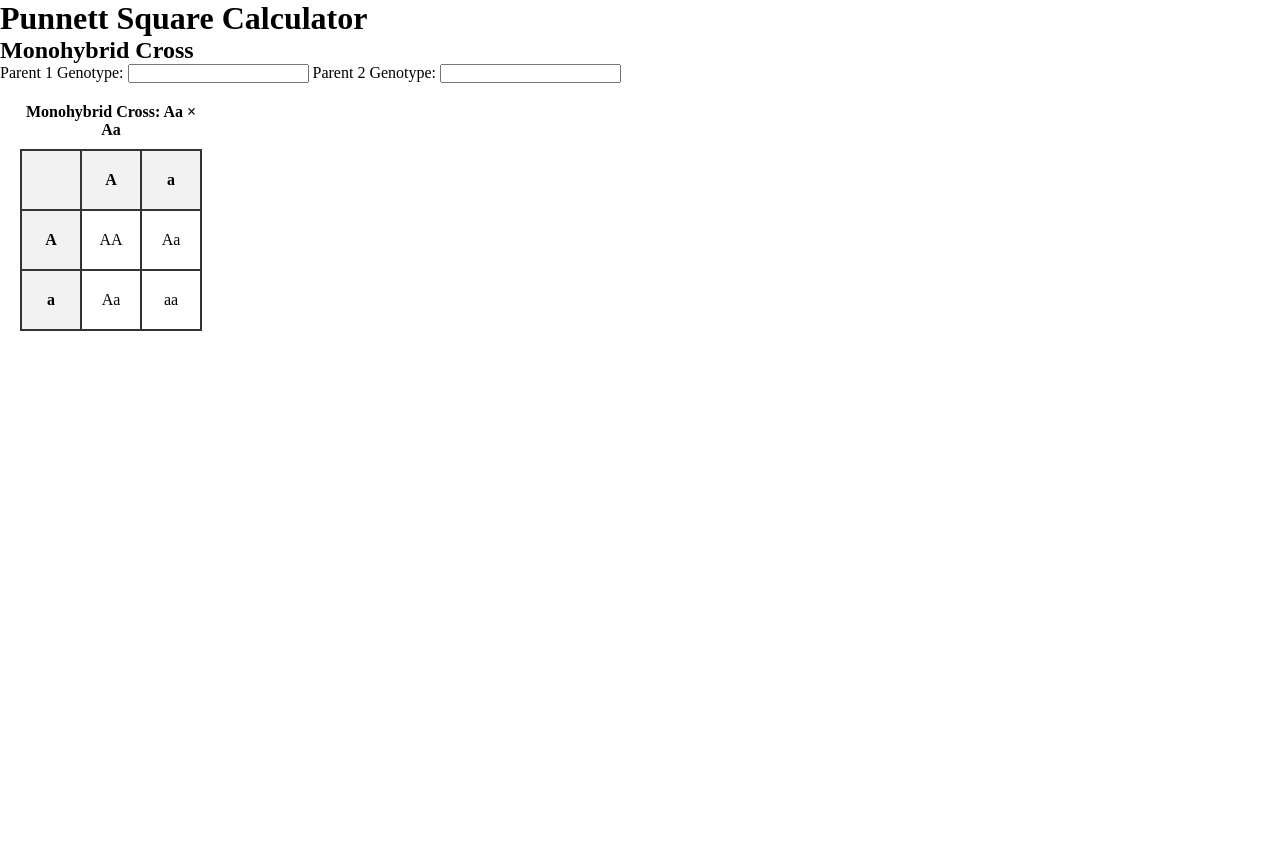
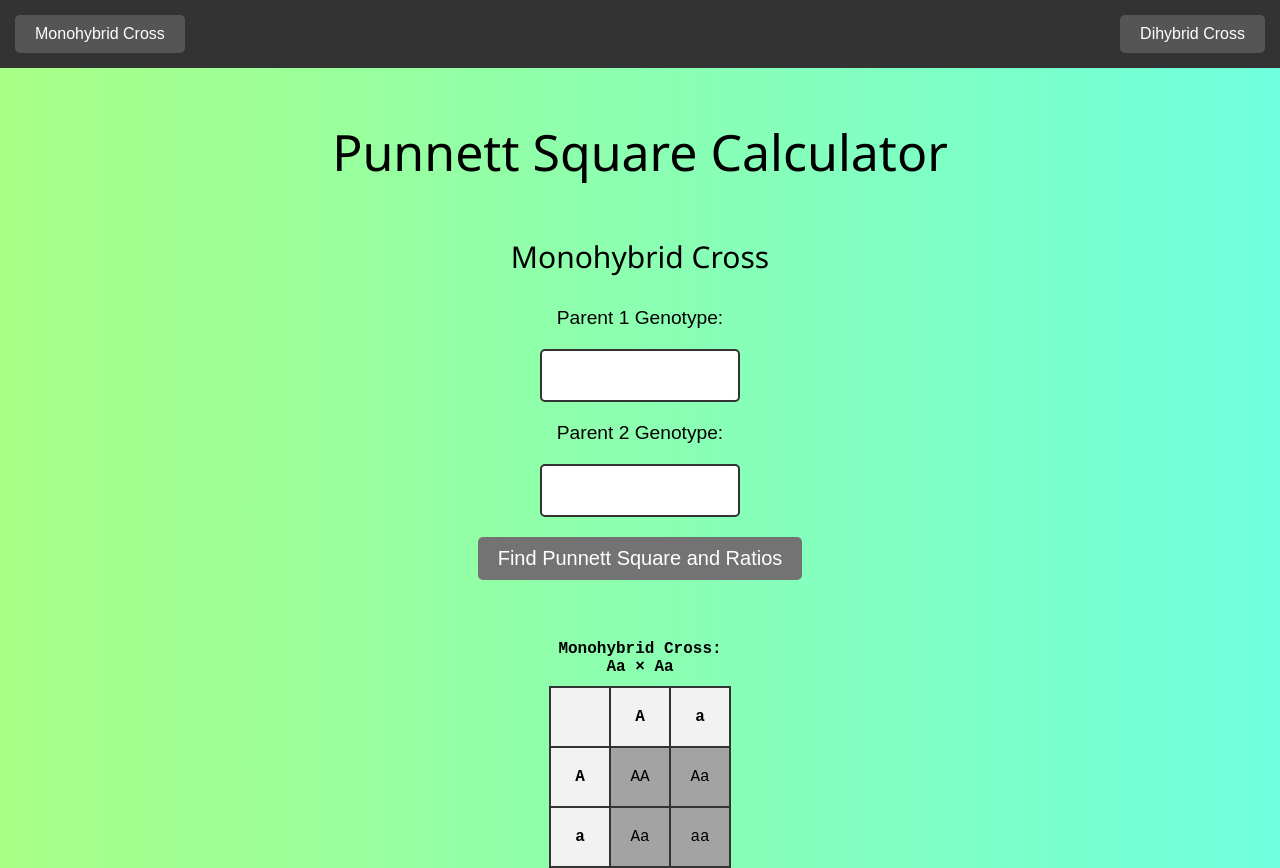
Before and after one commit to GeorgeCrawford15/punnett-square-calculator, a Python web app: template templates/index.html in a window 1280 px wide. Before the commit the page ends 331 px from the top, so only its background shows below. Run offline with Jinja, Linux system fonts and the light colour scheme; the template is opened without the code that fills it, so the values that code supplies are empty.

Commit message:
add styling to webpage, create toggle for mono and di crosses, begin app.py formatting

```diff
--- a/static/script.js
+++ b/static/script.js
@@ -0,0 +1,12 @@
+const monoSection = document.querySelector('.mono-cross');
+const diSection = document.querySelector('.di-cross');
+
+function toggleDiCross() {
+    monoSection.style.display = 'none';
+    diSection.style.display = 'block';
+}
+
+function toggleMonoCross() {
+    diSection.style.display = 'none';
+    monoSection.style.display = 'block';
+}
--- a/static/style.css
+++ b/static/style.css
@@ -4,10 +4,105 @@
     padding: 0;
 }
 
-.mono-punnet {
+nav {
+    background-color: #333;
+    color: white;
+    padding: 10px;
+    text-align: center;
+    display: flex;
+    justify-content: space-between;
+}
+
+nav button {
+    background-color: #555;
+    color: white;
+    border: none;
+    padding: 10px 20px;
+    margin: 5px;
+    cursor: pointer;
+    font-size: 16px;
+    border-radius: 5px;
+    transition: background-color 0.3s;
+}
+
+nav button:hover {
+    background-color: #777;
+}
+
+body {
+    background: linear-gradient(
+        to right,
+        #a8ff85,
+        #6fffdd
+    );
+    font-family: Arial, sans-serif;
+}
+
+h1 {
+    text-align: center;
+    margin: 50px;
+    font-size: 50px;
+    font-family:'Segoe UI', Tahoma, Geneva, Verdana, sans-serif;
+    font-weight: lighter;
+}
+
+.di-cross {
+    display: none;
+}
+
+h2 {
+    text-align: center;
+    margin: 20px;
+    font-size: 30px;
+    font-family:'Segoe UI', Tahoma, Geneva, Verdana, sans-serif;
+    font-weight: lighter;
+}
+
+.input-container {
+    display: flex;
+    align-items: center;
+    flex-direction: column;
+}
+
+.input-container * {
+    margin: 10px;
+    font-size: larger;
+}
+
+.input-container input {
+    width: 200px;
+    padding: 10px;
+    border: 2px solid #333;
+    border-radius: 5px;
+    font-size: 25px;
+}
+
+.input-container button {
+    padding: 10px 20px;
+    margin-bottom: 60px;
+    border: none;
+    border-radius: 5px;
+    background-color: #737373;
+    color: white;
+    font-size: 20px;
+    cursor: pointer;
+    transition: background-color 0.3s;
+}
+
+.input-container button:hover {
+    background-color: #555;
+}
+
+.input-container button:active {
+    background-color: #777;
+}
+
+.mono-punnett, .di-punnett {
     border-collapse: collapse;
     margin: 20px;
     text-align: center;
+    font-family: 'Courier New', Courier, monospace;
+    margin: 0 auto;
 }
 
 th, td {
@@ -15,6 +110,7 @@ th, td {
     padding: 10px;
     width: 60px;
     height: 60px;
+    background-color: #a3a3a3;
 }
 
 th {
--- a/templates/index.html
+++ b/templates/index.html
@@ -7,20 +7,27 @@
     <link rel="stylesheet" href="../static/style.css">
 </head>
 <body>
+
+    <header>
+        <nav>
+            <button onclick="toggleMonoCross()">Monohybrid Cross</button>
+            <button onclick="toggleDiCross()">Dihybrid Cross</button>
+        </nav>
         <h1>Punnett Square Calculator</h1>
+    </header>
+
+    <section class="mono-cross">
         <h2>Monohybrid Cross</h2>
 
-    <label id="parent1-mono">
-        Parent 1 Genotype:
-        <input type="text">
-    </label>
+        <div class="input-container">
+            <label for="parent1-mono">Parent 1 Genotype:</label>
+            <input type="text" id="parent1-mono">
+            <label id="parent2-mono">Parent 2 Genotype:</label>
+            <input type="text" id="parent2-mono">
+            <button>Find Punnett Square and Ratios</button>
+        </div>
 
-    <label id="parent2-mono">
-        Parent 2 Genotype:
-        <input type="text">
-    </label>
-
-    <table class="mono-punnet">
+        <table class="mono-punnett">
             <caption>Monohybrid Cross: Aa × Aa</caption>
             <tr>
                 <th></th>
@@ -38,7 +45,59 @@
                 <td>aa</td>
             </tr>
         </table>
+    </section>
 
-    <script src="static/script.js"></script>
+    <section class="di-cross">
+        <h2>Dihybrid Cross</h2>
+
+        <div class="input-container">
+            <label for="parent1-di">Parent 1 Genotype:</label>
+            <input type="text" id="parent1-di">
+            <label for="parent2-di">Parent 2 Genotype:</label>
+            <input type="text" id="parent2-di">
+            <button>Find Punnett Square and Ratios</button>
+        </div>
+
+        <table class="di-punnett">
+            <caption>Dihybrid Cross: AaBb × AaBb</caption>
+            <tr>
+                <th></th>
+                <th>AB</th>
+                <th>Ab</th>
+                <th>aB</th>
+                <th>ab</th>
+            </tr>
+            <tr>
+                <th>AB</th>
+                <td>AABB</td>
+                <td>AABb</td>
+                <td>AaBB</td>
+                <td>AaBb</td>
+            </tr>
+            <tr>
+                <th>Ab</th>
+                <td>AABb</td>
+                <td>AAbb</td>
+                <td>AaBb</td>
+                <td>Aabb</td>
+            </tr>
+            <tr>
+                <th>aB</th>
+                <td>AaBB</td>
+                <td>AaBb</td>
+                <td>aabb</td>
+                <td>aaBb</td>
+            </tr>
+            <tr>
+                <th>ab</th>
+                <td>AaBb</td>
+                <td>Aabb</td>
+                <td>aaBb</td>
+                <td>aabb</td>
+            </tr>
+        </table>
+    </section>
+
+    <script src="../static/script.js"></script>
 </body>
 </html>
```
Also changed, not shown: app.py (+51 -64 lines). Lines whose indentation alone changed are shown as unchanged.
